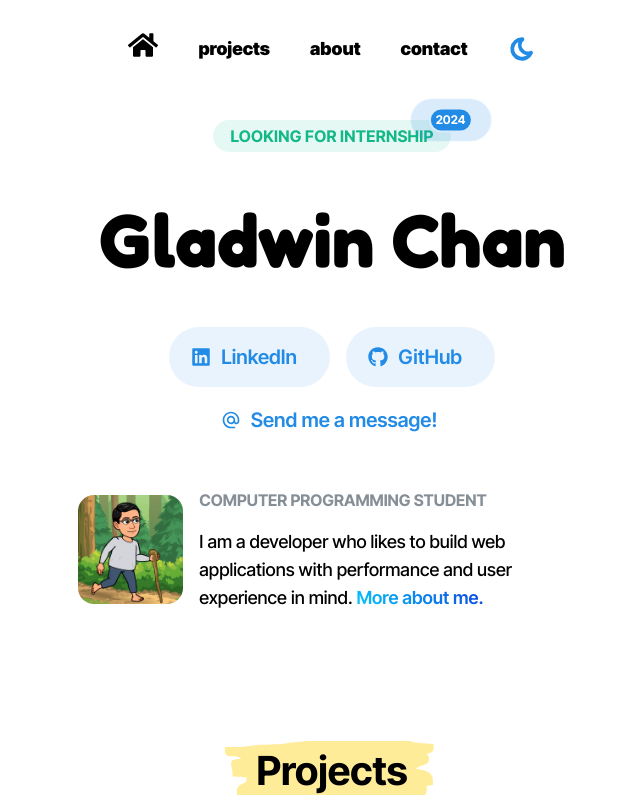
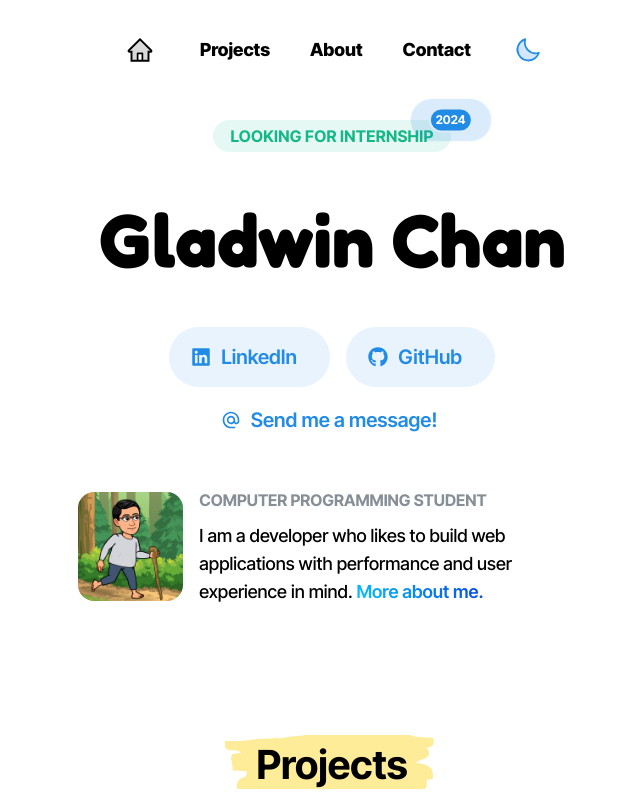
Before and after one commit to gladwinc/glad-port-2024, a Next.js app: page / in a window 1280 px wide. Shown: the top 800 px of the page, without its empty margins (308-948 px from the left). Built offline with nearby package versions, Linux system fonts and the light colour scheme.

Commit message:
change header icons

```diff
--- a/app/components/Header/Header.tsx
+++ b/app/components/Header/Header.tsx
@@ -13,15 +13,15 @@ import {
   Image,
 } from "@mantine/core";
 import { useDisclosure } from "@mantine/hooks";
-import { FaHome } from "react-icons/fa";
 import classes from "./Header.module.css";
-import { IconSun, IconMoon } from "@tabler/icons-react";
+import { AiTwotoneHome } from "react-icons/ai";
+import { PiSunDimDuotone, PiMoonDuotone } from "react-icons/pi";
 
 const links = [
-  { link: "/", label: <FaHome size={30} /> },
-  { link: "/#projects", label: "projects" },
-  { link: "/about", label: "about" },
-  { link: "mailto:iamgladwin@gmail.com", label: "contact" },
+  /*   { link: "/", label: <AiTwotoneHome size={27} /> },
+   */ { link: "/#projects", label: "Projects" },
+  { link: "/about", label: "About" },
+  { link: "mailto:iamgladwin@gmail.com", label: "Contact" },
 ];
 
 const Header = () => {
@@ -37,7 +37,7 @@ const Header = () => {
       href={link.link}
       key={link.link}
       fz={"lg"}
-      fw={900}
+      fw={800}
       onClick={close}>
       {link.label}
     </UnstyledButton>
@@ -69,8 +69,17 @@ const Header = () => {
         </div>
         <div className={classes.center}>
           <Group gap={40} visibleFrom="xs">
+            <ActionIcon
+              component="a"
+              href="/"
+              size={40}
+              variant="transparent"
+              aria-label="Home">
+              <AiTwotoneHome color="black" size={28} />
+            </ActionIcon>
             {items}
             <ActionIcon
+              size={33}
               onClick={() =>
                 setColorScheme(
                   computedColorScheme === "light" ? "dark" : "light"
@@ -79,9 +88,9 @@ const Header = () => {
               variant="transparent"
               aria-label="Toggle color scheme">
               {computedColorScheme === "dark" ? (
-                <IconSun color="orange" stroke={3.5} size={40} />
+                <PiSunDimDuotone color="orange" size={29} />
               ) : (
-                <IconMoon stroke={3.5} size={40} />
+                <PiMoonDuotone size={29} />
               )}
             </ActionIcon>
           </Group>
@@ -104,9 +113,9 @@ const Header = () => {
             variant="transparent"
             aria-label="Toggle color scheme">
             {computedColorScheme === "dark" ? (
-              <IconSun color="orange" stroke={3.5} size={40} />
+              <PiSunDimDuotone color="orange" size={40} />
             ) : (
-              <IconMoon stroke={3.5} size={40} />
+              <PiMoonDuotone size={40} />
             )}
           </ActionIcon>
         </Stack>
--- a/app/components/Welcome/Welcome.tsx
+++ b/app/components/Welcome/Welcome.tsx
@@ -76,7 +76,7 @@ const Welcome = () => {
         <Group wrap="nowrap" justify="center" mt={50}>
           <Avatar radius="lg" size="xxl" src="/glad3.png" />
           <div>
-            <Text tt="uppercase" fz="md" fw={700} c="dimmed" mb={15}>
+            <Text tt="uppercase" fz="md" fw={700} c="dimmed" mb={9}>
               Computer Programming Student
             </Text>
             <Text fz="lg" fw={500}>
```
Also changed, not shown: app/about/page.tsx (+7 -7 lines).
